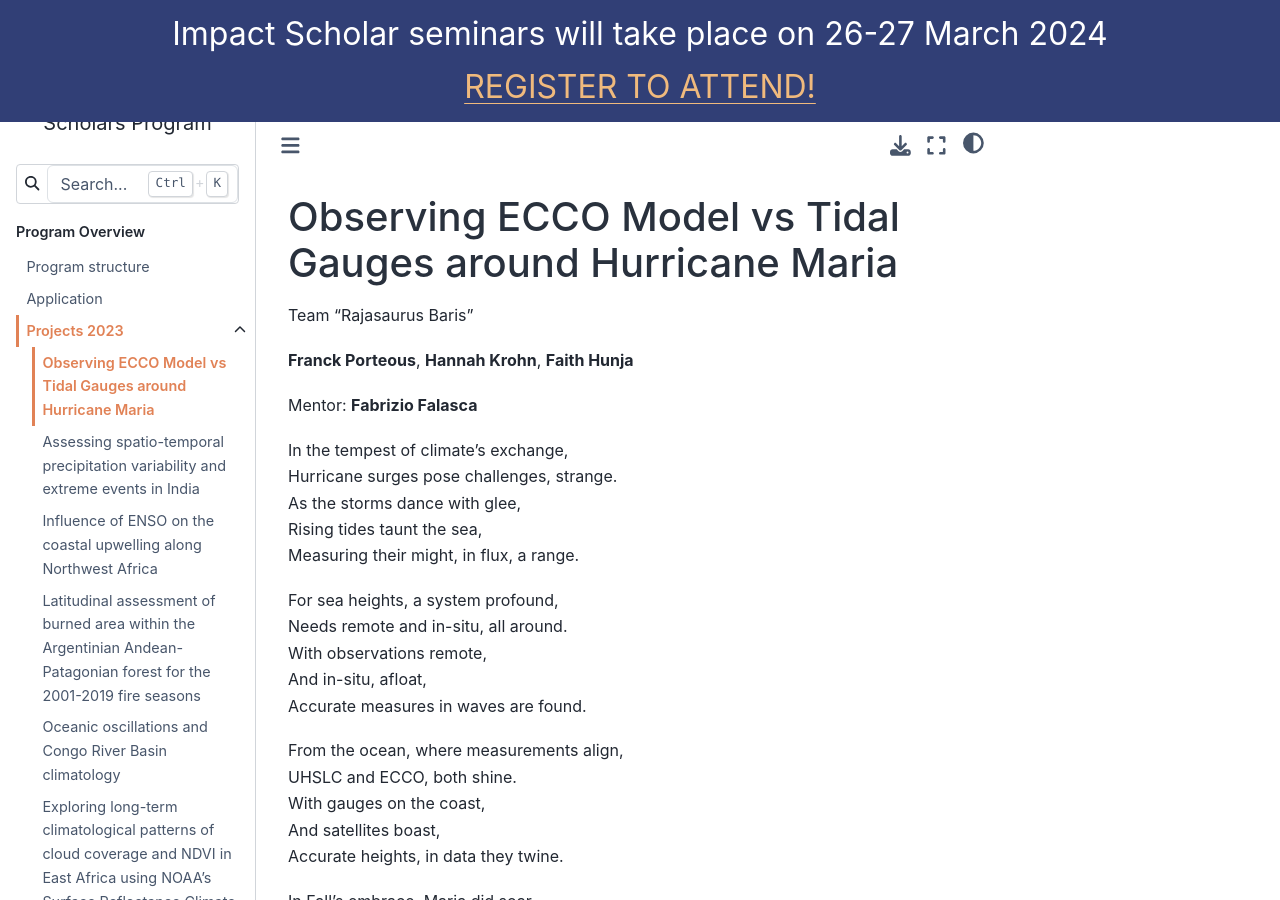
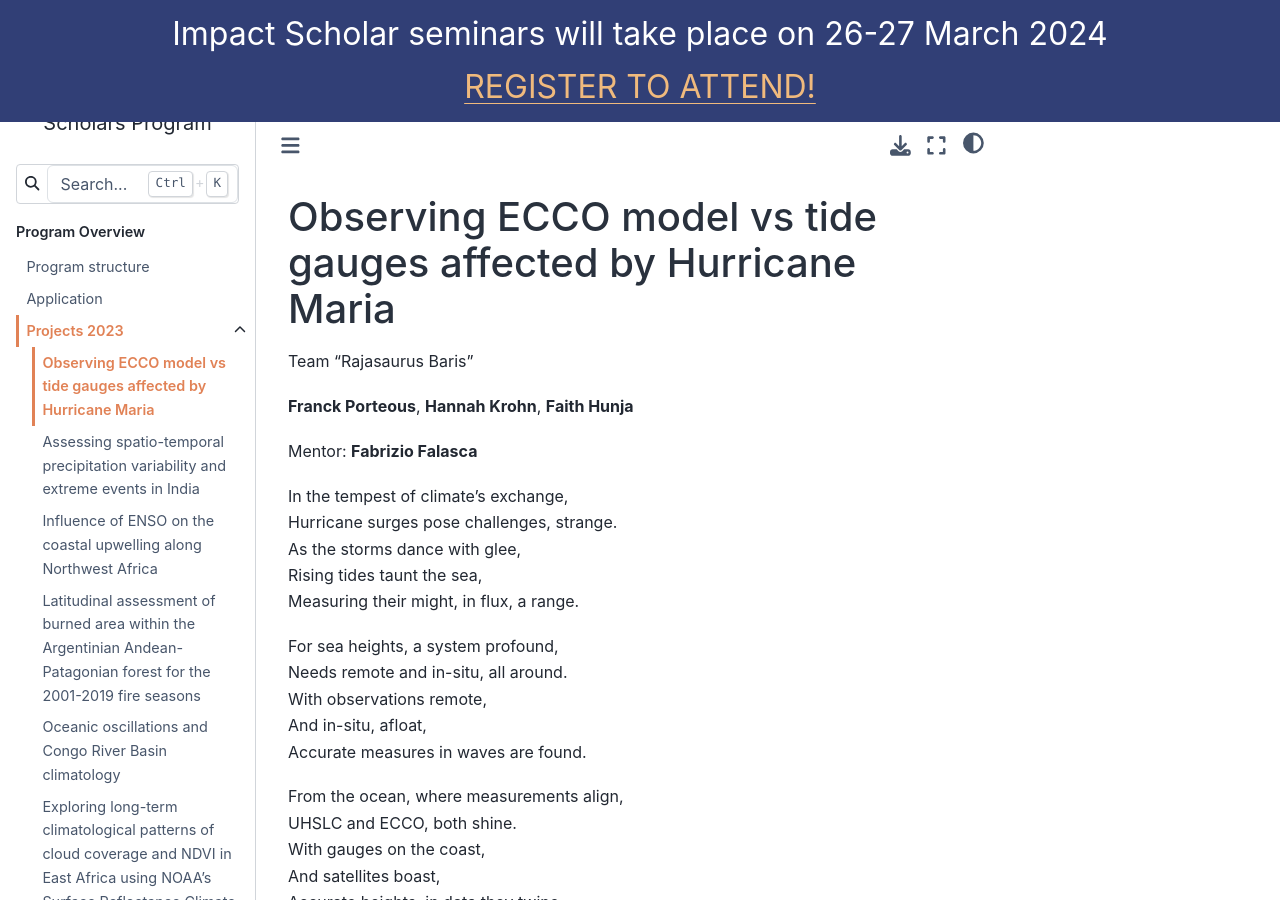
Before and after one commit to neuromatch/impact-scholars, a Jupyter Book: the page built from scholar-outputs/2023/project2.md, in a window 1280 px wide and 900 px high. Built offline with Jupyter Book 1.0.4 settings and Sphinx 7.4.7 and the Sphinx Book theme 1.1.4, drawn with Linux system fonts in a browser that asks for light colours; some of the changed text lies outside the part shown.

```diff
--- a/impact-scholars/scholars2023.md
+++ b/impact-scholars/scholars2023.md
@@ -15,7 +15,7 @@ A representation of the scholar projects' geographical regions of focus. The two
 <table style="width:90%">
 <tr>
     <td style="text-align: center; line-height: 20px; color: white; font-size: 14px; font-weight: bold; width: 20px; background-color: #313f76; margin: 10px 0px;">1. </td>
-    <td style="text-align: left; line-height: 20px; color: black; font-size: 14px; margin: 10px 0px;"><a href = "https://programs.climatematch.io/scholar-outputs/2023/project2.html">Observing ECCO model vs tidal gauges around Hurricane Maria</a><br>Franck Porteous, Hannah Krohn, Faith Hunja</td>
+    <td style="text-align: left; line-height: 20px; color: black; font-size: 14px; margin: 10px 0px;"><a href = "https://programs.climatematch.io/scholar-outputs/2023/project2.html">Observing ECCO model vs tide gauges affected by Hurricane Maria</a><br>Franck Porteous, Hannah Krohn, Faith Hunja</td>
 </tr>
 <tr>
     <td style="text-align: center; line-height: 20px; color: black; font-size: 14px; font-weight: bold; width: 20px; background-color: #a2bbd4; margin: 10px 0px;">2. </td>
--- a/scholar-outputs/2023/project2.md
+++ b/scholar-outputs/2023/project2.md
@@ -1,4 +1,4 @@
-# Observing ECCO Model vs Tidal Gauges around Hurricane Maria
+# Observing ECCO model vs tide gauges affected by Hurricane Maria
 
 Team "Rajasaurus Baris"
 
```
Also changed, not shown: other parts of scholar-outputs/2023/project2.md (+1 -1 lines), scholar-outputs/2023/project11.md (+1 -1 lines).
